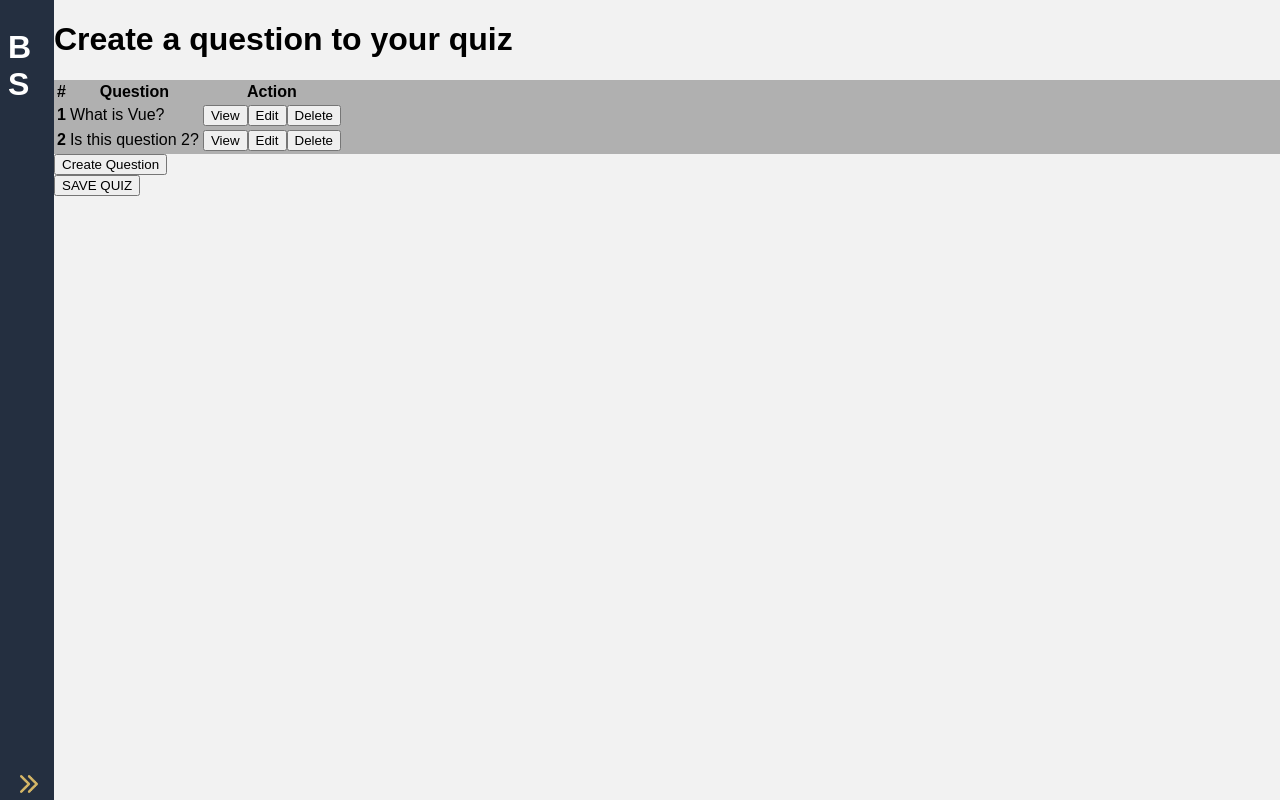
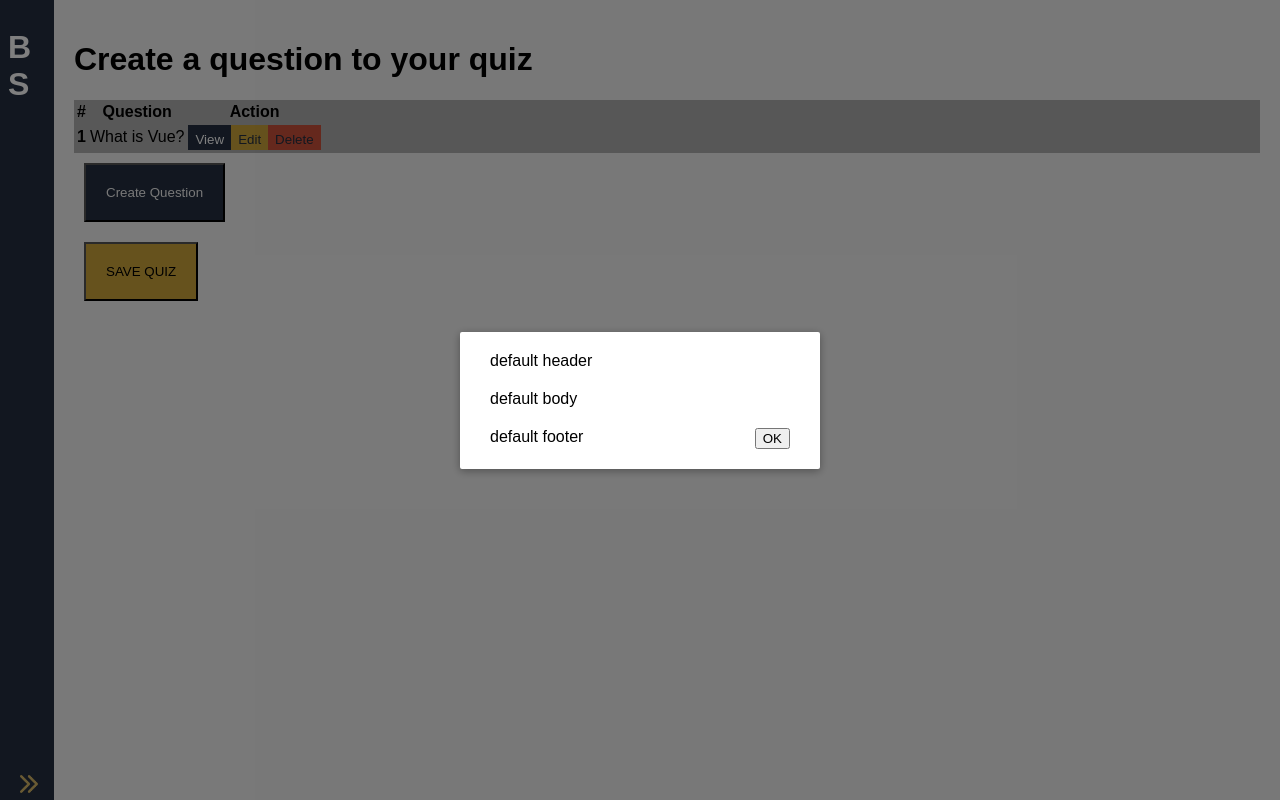
Before and after one commit to MadeleineJonassen/IDATT2105_Full_Stack_Application_Development, a Vue app in the folder FullstackProsjekt/src/frontend/: page /createQuiz in a window 1280 px wide. Both pictures are taken after a click on the button "Create Question". Built offline with nearby package versions, Linux system fonts and the light colour scheme.

Commit message:
Created Modal for CreateQuizView.vue

```diff
--- /dev/null
+++ b/FullstackProsjekt/src/frontend/src/components/NewQuestionModel.vue
@@ -0,0 +1,83 @@
+<script setup>
+const props = defineProps({
+	show: Boolean
+})
+</script>
+
+<template>
+	<Transition name="modal">
+		<div v-if="show" class="modal-mask">
+			<div class="modal-container">
+				<div class="modal-header">
+					<slot name="header">default header</slot>
+				</div>
+
+				<div class="modal-body">
+					<slot name="body">default body</slot>
+				</div>
+
+				<div class="modal-footer">
+					<slot name="footer">
+						default footer
+						<button
+								class="modal-default-button"
+								@click="$emit('close')"
+						>OK</button>
+					</slot>
+				</div>
+			</div>
+		</div>
+	</Transition>
+</template>
+
+<style>
+.modal-mask {
+	position: fixed;
+	z-index: 9998;
+	top: 0;
+	left: 0;
+	width: 100%;
+	height: 100%;
+	background-color: rgba(0, 0, 0, 0.5);
+	display: flex;
+	transition: opacity 0.3s ease;
+}
+
+.modal-container {
+	width: 300px;
+	margin: auto;
+	padding: 20px 30px;
+	background-color: #fff;
+	border-radius: 2px;
+	box-shadow: 0 2px 8px rgba(0, 0, 0, 0.33);
+	transition: all 0.3s ease;
+}
+
+.modal-header h3 {
+	margin-top: 0;
+	color: rgba(4, 20, 30, 0.8);
+}
+
+.modal-body {
+	margin: 20px 0;
+}
+
+.modal-default-button {
+	float: right;
+}
+
+
+.modal-enter-from {
+	opacity: 0;
+}
+
+.modal-leave-to {
+	opacity: 0;
+}
+
+.modal-enter-from .modal-container,
+.modal-leave-to .modal-container {
+	-webkit-transform: scale(1.1);
+	transform: scale(1.1);
+}
+</style>
--- a/FullstackProsjekt/src/frontend/src/views/CreateQuizView.vue
+++ b/FullstackProsjekt/src/frontend/src/views/CreateQuizView.vue
@@ -1,10 +1,22 @@
-<script>
+<script setup>
+import NewQuestionModel from "@/components/NewQuestionModel.vue";
+import {ref} from "vue";
+
+const showNewQuestionModal=ref(false)
+
+function createQuestion() {
+	showNewQuestionModal.value = true;
+}
+function destroyModal(){
+	showNewQuestionModal.value = false;
+}
 
 </script>
 
 
 <template>
 	<body>
+		<div class="createQuestion-page">
 			<h1>Create a question to your quiz</h1>
 			<div class="question-table">
 				<table class="table">
@@ -20,36 +32,75 @@
 						<th scope="row">1</th>
 						<td>What is Vue?</td>
 						<td>
-					<button> View</button>
-					<button> Edit</button>
-					<button> Delete</button>
+							<button class="play-btn">View</button>
+							<button class="edit-btn">Edit</button>
+							<button class="delete-btn"> Delete</button>
 						</td>
 					</tr>
-			<tr>
-				<th scope="row">2</th>
-				<td>Is this question 2?</td>
-				<td>
-					<button> View</button>
-					<button> Edit</button>
-					<button> Delete</button>
-				</td>
-			</tr>
+
 					</tbody>
 				</table>
+
+				<Teleport to="body">
+					<NewQuestionModel :show="showNewQuestionModal" @close="destroyModal">
+
+					</NewQuestionModel>
+				</Teleport>
+
 			</div>
 
-	<button> Create Question </button> <br>
-	<button> SAVE QUIZ </button>
-
+			<button @click="createQuestion" class="create-question-btn"> Create Question </button> <br>
+			<button class="save-question-btn"> SAVE QUIZ </button>
+		</div>
 	</body>
 
 </template>
 
 <style>
+.createQuestion-page{
+	padding: 20px;
+}
 .question-table{
 	align-items: stretch;
 	width: 100%;
 	background-color: #b0b0b0;
+}
+
+.play-btn{
+	height: 25px;
+	padding: 5px;
+	text-decoration: none;
+	background-color: #242F40;
+	border-color: transparent;
+	color: #FFFFFF;
+}
+.edit-btn{
+	height: 25px;
+	padding: 5px;
+	text-decoration: none;
+	background-color: #CCA43B;
+	border-color: transparent;
+	color: #242F40;
+}
+.delete-btn{
+	height: 25px;
+	padding: 5px;
+	text-decoration: none;
+	background-color: #cc513b;
+	border-color: transparent;
+	color: #242F40;
+}
+.create-question-btn{
+	padding: 20px;
+	margin: 10px;
+	background-color: #242F40;
+	color: #F2F2F2;
+}
+.save-question-btn{
+	padding: 20px;
+	margin: 10px;
+	background-color: #CCA43B;
 
 }
+
 </style>
--- a/FullstackProsjekt/src/frontend/src/views/OverviewQuizView.vue
+++ b/FullstackProsjekt/src/frontend/src/views/OverviewQuizView.vue
@@ -5,8 +5,9 @@
 
 <template>
 	<body>
-
-	<h1>Select your quiz</h1>
+		<div class="overViewQuestion-page">
+		<h1>Your quizzes</h1>
+		<p> Select a quiz fo your creation to either play, edit or delete</p>
 			<div class="question-table">
 				<table class="table">
 					<thead>
@@ -35,19 +36,24 @@
 							<button class="delete-btn"> Delete</button>
 						</td>
 					</tr>
+
 					</tbody>
 				</table>
 			</div>
+		</div>
+
 	</body>
 
 </template>
 
 <style>
+.overViewQuestion-page{
+	padding: 20px;
+}
+
 .question-table{
-	width: 500px;
-	background-color: #b0b0b0;
+	width: 450px;
 	padding: 10px;
-	margin: 20px;
 }
 
 .play-btn{
```
Lines whose indentation alone changed are shown as unchanged.
